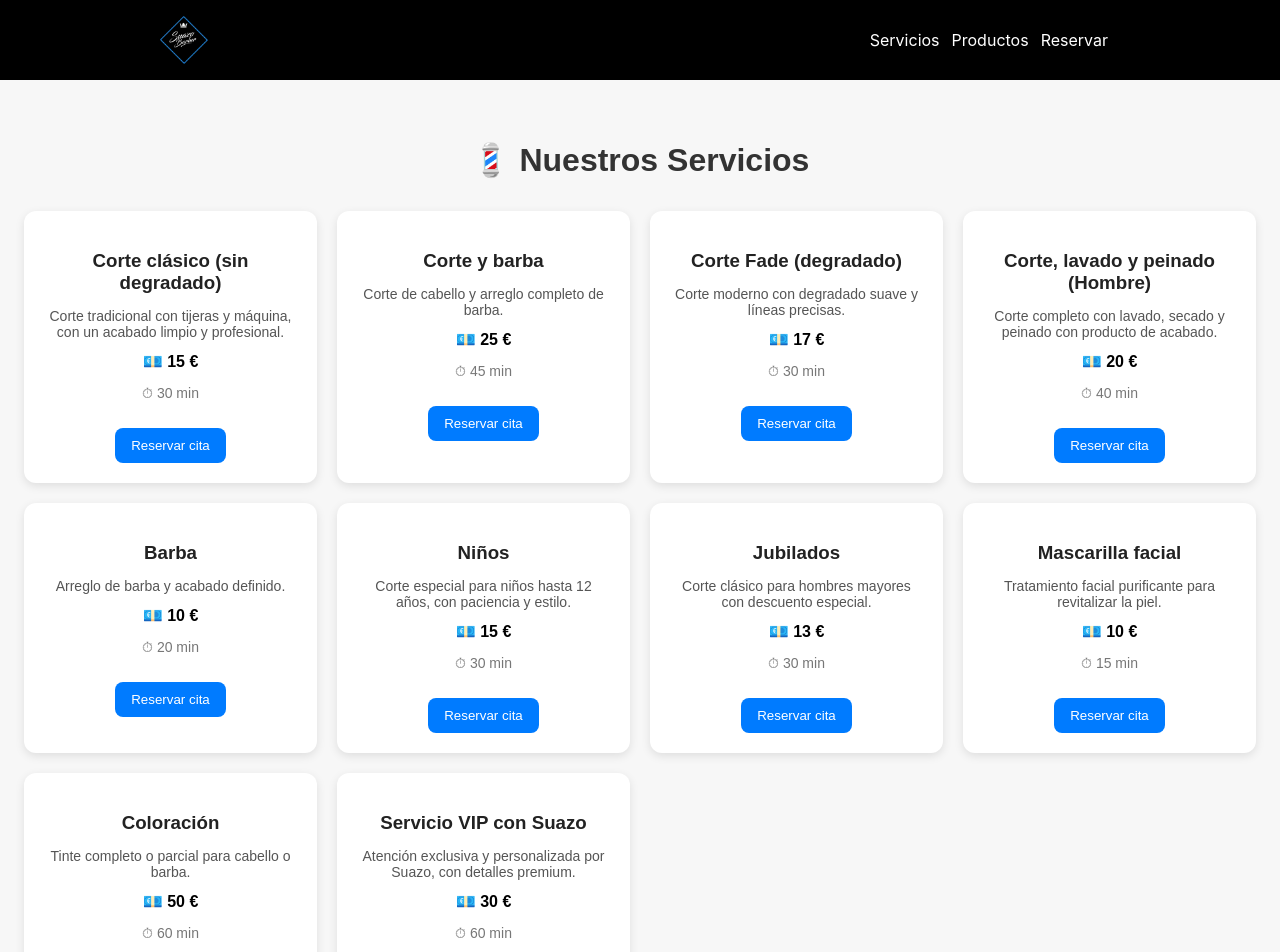
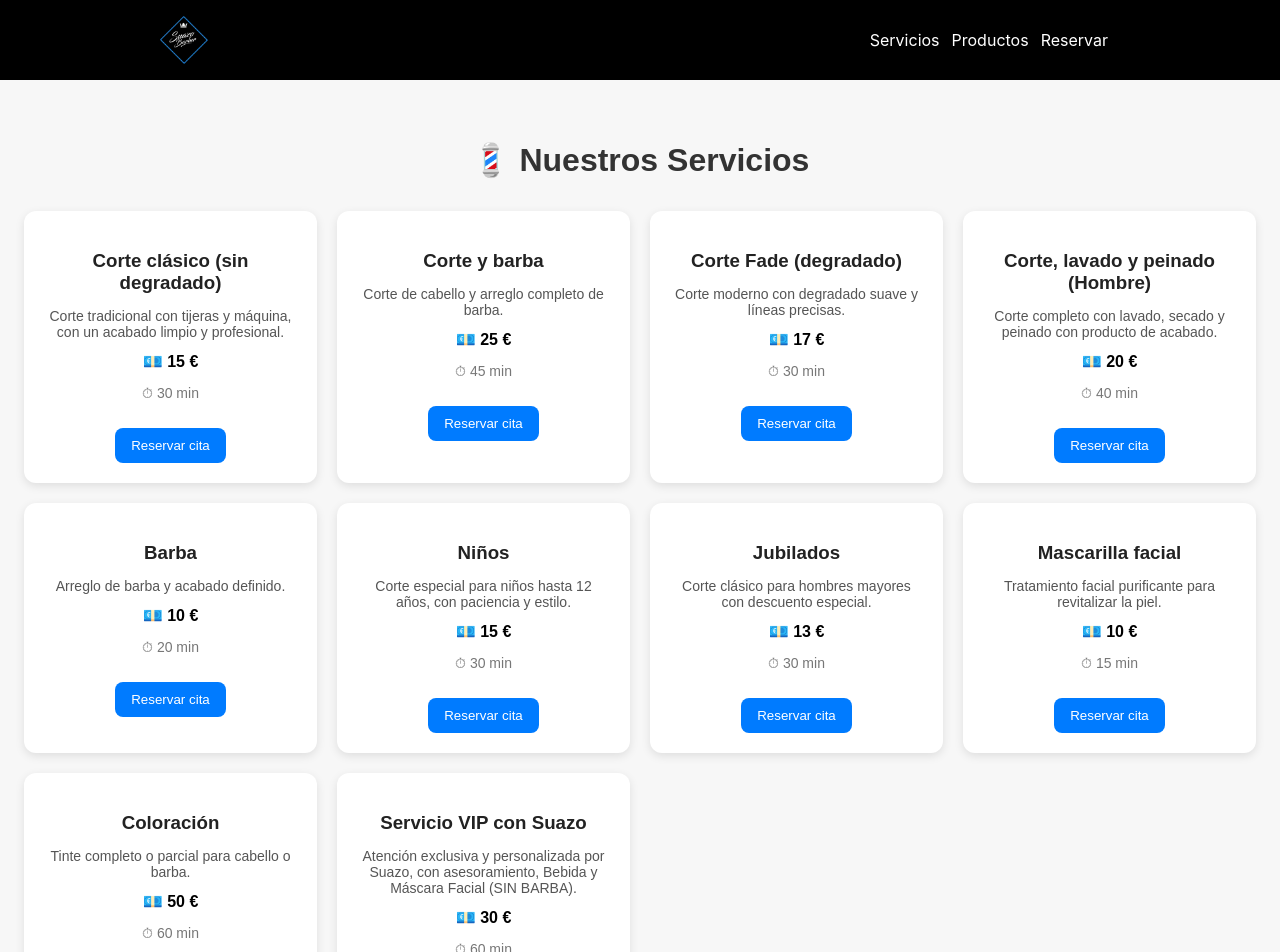
Before and after one commit to barbearia-suazo-site/client, a Next.js app: page /servicos in a window 1280 px wide. Shown: the top 952 px of the page. Built offline with nearby package versions, Linux system fonts and the light colour scheme; no server answers.

Commit message:
Update servicos.js

```diff
--- a/pages/servicos.js
+++ b/pages/servicos.js
@@ -82,7 +82,7 @@ export default function Servicios() {
     {
       nombre: "Servicio VIP con Suazo",
       descripcion:
-        "Atención exclusiva y personalizada por Suazo, con detalles premium.",
+        "Atención exclusiva y personalizada por Suazo, con asesoramiento, Bebida y Máscara Facial (SIN BARBA).",
       precio: 30,
       duracion: 60,
       link: "https://calendar.app.google/GPTF2UdUpFYcKdUr7",
```
